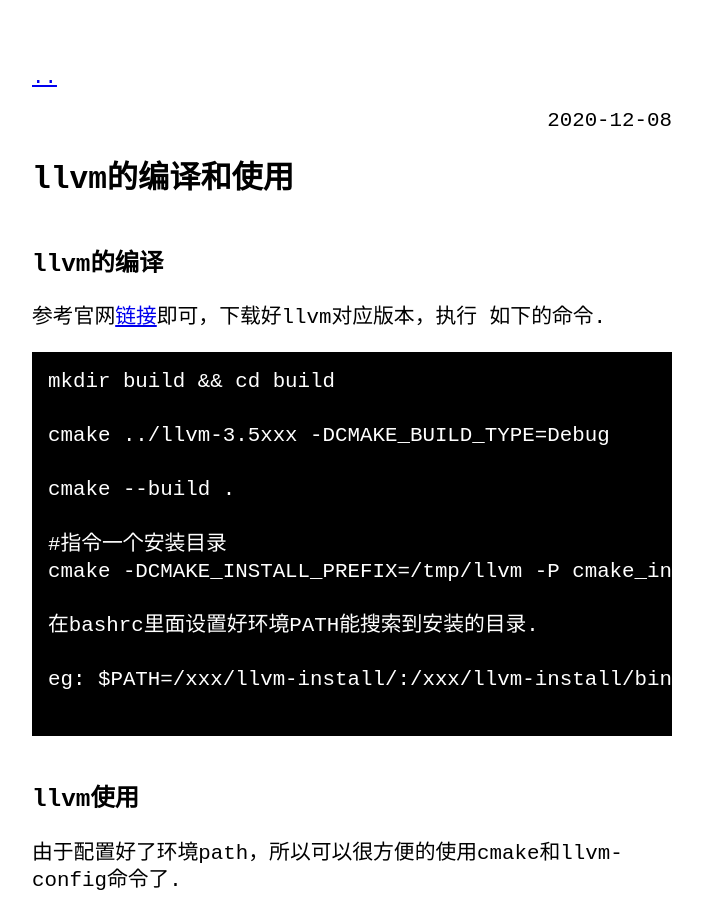
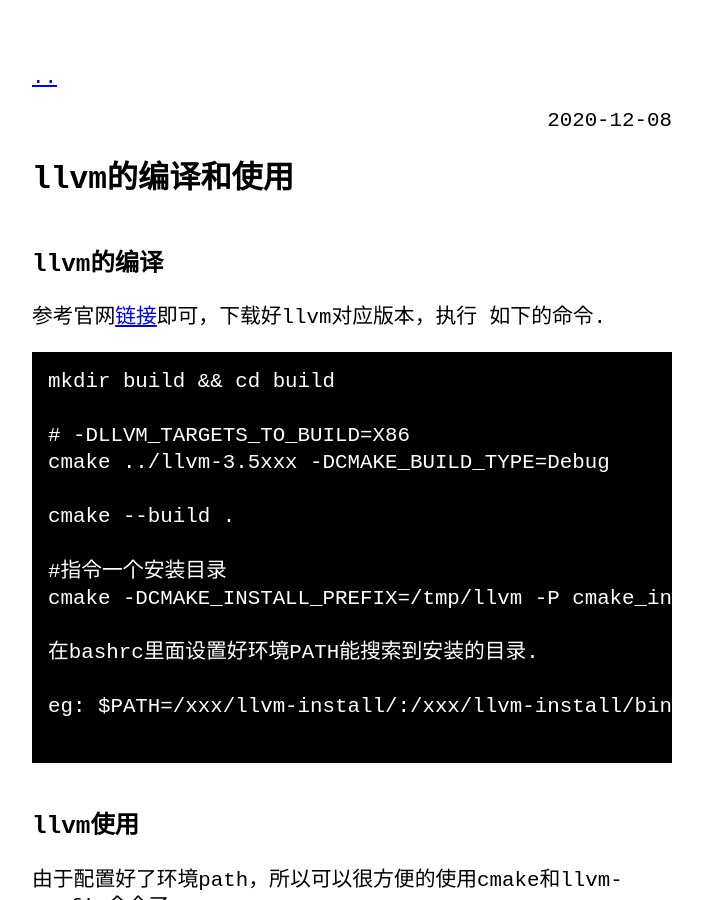
Before and after one commit to iiicp/iiicp.github.io, a Jekyll site: the page built from _posts/2020-12-08-llvm-compile.md, in a window 1280 px wide and 900 px high. Shown: the whole window, without its empty margins (288-991 px from the left). Built offline with Jekyll 4.4.1, drawn with Linux system fonts in a browser that asks for light colours.

Commit message:
update llvm-compiler

````diff
--- a/_posts/2020-12-08-llvm-compile.md
+++ b/_posts/2020-12-08-llvm-compile.md
@@ -13,6 +13,7 @@ excerpt: 终于能使用llvm了
 ```
 mkdir build && cd build
 
+# -DLLVM_TARGETS_TO_BUILD=X86
 cmake ../llvm-3.5xxx -DCMAKE_BUILD_TYPE=Debug
 
 cmake --build .
````
